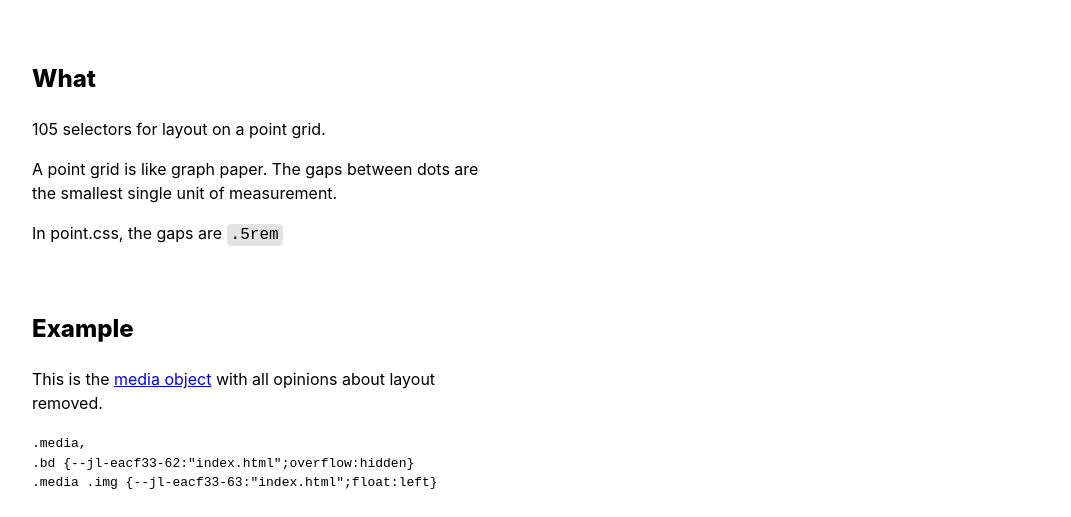
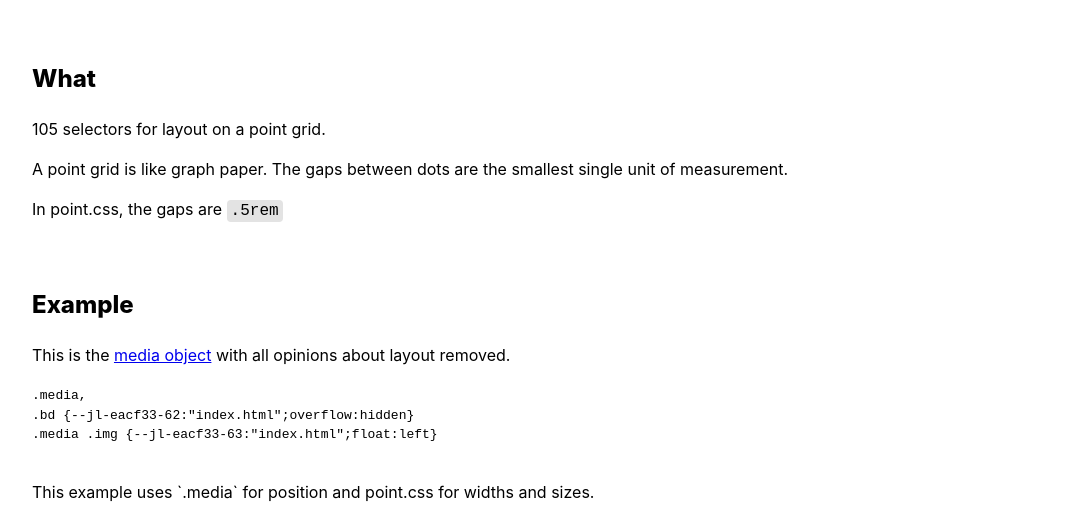
Before and after one commit to chantastic/point.css, a website: page index.html in a window 1280 px wide. Shown: the part 192-709 px from the top of the page, without its empty margins (104-1175 px from the left). Drawn offline with Linux system fonts and the light colour scheme.

Commit message:
docs: remove max-width for weirdness. fix it later

```diff
--- a/index.html
+++ b/index.html
@@ -34,7 +34,7 @@
   </style>
   <link rel="stylesheet" href="./point.css" />
 </head>
-<body class="ff-system-sans mb_4" style="padding: 5vw 10vw; line-height: 1.5; max-width: 720px">
+<body class="ff-system-sans mb_4" style="padding: 5vw 10vw; line-height: 1.5;">
   <header>
     <h1 class="fw-900">
       point.css
```
